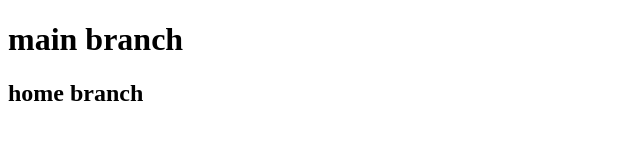
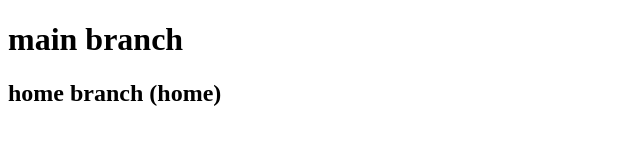
Before and after one commit to kishorkamdi/manager, a plain HTML site: page index.html in a window 1280 px wide. Shown: the whole page, without its empty margins (0-640 px from the left). Drawn offline with Linux system fonts and the light colour scheme.

Commit message:
feature add in home

```diff
--- a/index.html
+++ b/index.html
@@ -7,6 +7,6 @@
 </head>
 <body>
     <h1>main branch</h1>
-    <h2>home branch</h2>
+    <h2>home branch (home)</h2>
 </body>
 </html>
```
